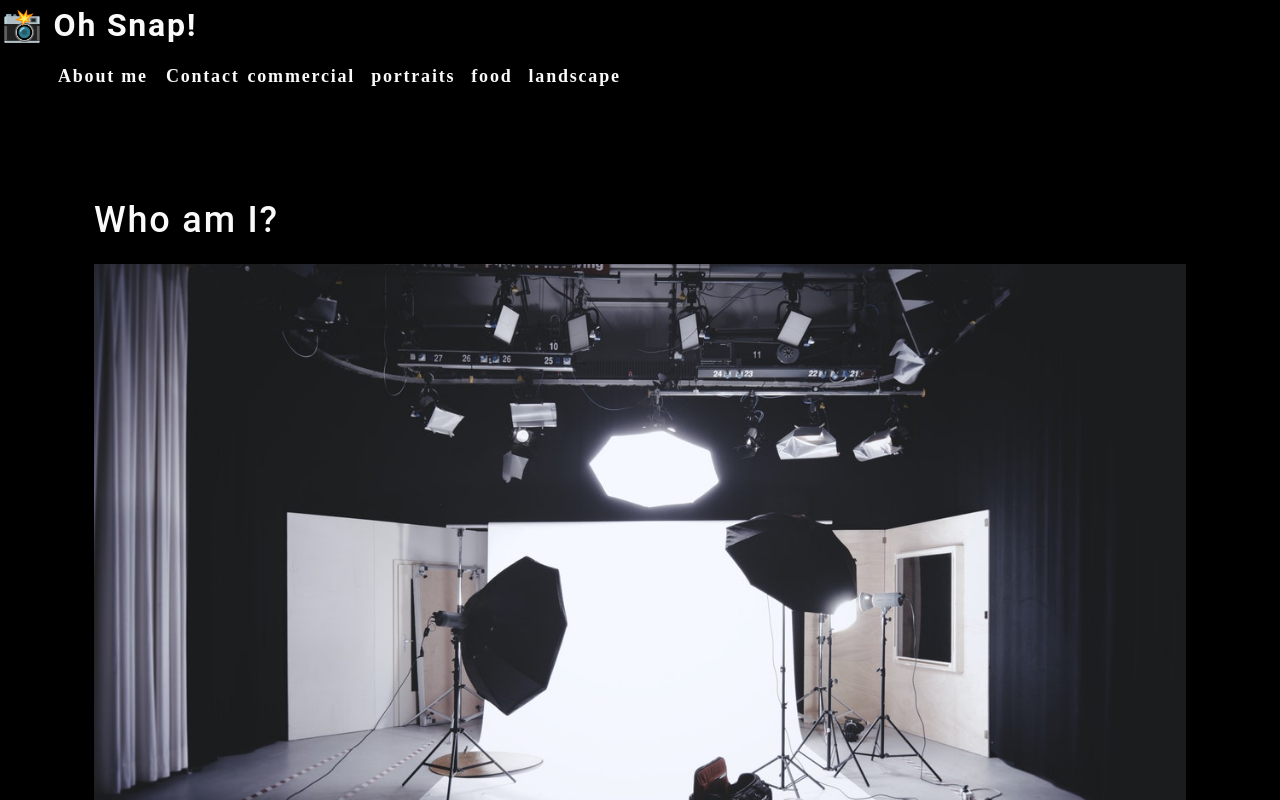
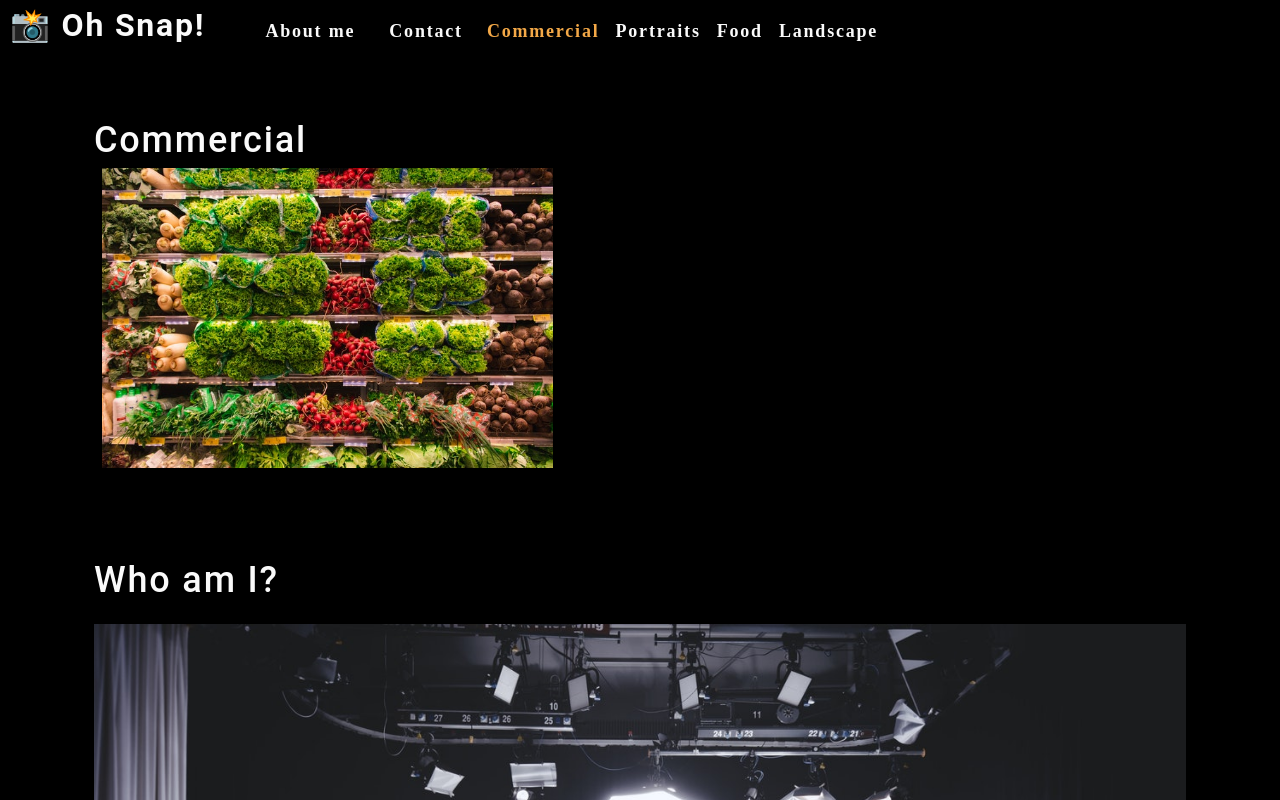
Before and after one commit to quasse/photo-port, a React (Create React App) app: page / in a window 1280 px wide. Shown: the top 800 px of the page. Built offline with nearby package versions, Linux system fonts and the light colour scheme.

Commit message:
Initial gallery components

```diff
--- a/src/App.js
+++ b/src/App.js
@@ -1,12 +1,35 @@
 import "./App.css";
+import React, { useState } from "react";
 import About from "./components/About";
 import Nav from "./components/Nav";
+import Gallery from "./components/Gallery";
 
 function App() {
+  const [categories] = useState([
+    {
+      name: "commercial",
+      description:
+        "Photos of grocery stores, food trucks, and other commercial projects",
+    },
+    { name: "portraits", description: "Portraits of people in my life" },
+    { name: "food", description: "Delicious delicacies" },
+    {
+      name: "landscape",
+      description: "Fields, farmhouses, waterfalls, and the beauty of nature",
+    },
+  ]);
+
+  const [currentCategory, setCurrentCategory] = useState(categories[0]);
+
   return (
     <div>
-      <Nav></Nav>
+      <Nav
+        categories={categories}
+        setCurrentCategory={setCurrentCategory}
+        currentCategory={currentCategory}
+      ></Nav>
       <main>
+        <Gallery></Gallery>
         <About></About>
       </main>
     </div>
--- /dev/null
+++ b/src/components/Gallery/index.js
@@ -0,0 +1,24 @@
+import React from "react";
+import { capitalizeFirstLetter } from "../../utils/helpers";
+import photo from "../../assets/small/commercial/0.jpg";
+
+function Gallery(props) {
+  const currentCategory = {
+    name: "commercial",
+    description:
+      "Photos of grocery stores, food trucks, and other commercial projects",
+  };
+  return (
+    <section>
+      <h1>{capitalizeFirstLetter(currentCategory.name)}</h1>
+      <div className="flex-row">
+        <img
+          src={photo}
+          alt="commercial exmple"
+          className="img-thumbnail mx-1"
+        />
+      </div>
+    </section>
+  );
+}
+export default Gallery;
--- a/src/components/Nav/index.js
+++ b/src/components/Nav/index.js
@@ -1,26 +1,11 @@
 import React from "react";
+import { capitalizeFirstLetter } from "../../utils/helpers";
 
-function Nav() {
-  const categories = [
-    {
-      name: "commercial",
-      description:
-        "Photos of grocery stores, food trucks, and other commercial projects",
-    },
-    { name: "portraits", description: "Portraits of people in my life" },
-    { name: "food", description: "Delicious delicacies" },
-    {
-      name: "landscape",
-      description: "Fields, farmhouses, waterfalls, and the beauty of nature",
-    },
-  ];
-
-  function categorySelected(name) {
-    console.log(`${name} clicked`);
-  }
+function Nav(props) {
+  const { categories = [], setCurrentCategory, currentCategory } = props;
 
   return (
-    <header>
+    <header className="flex-row px-1">
       <h2>
         <a data-testid="link" href="/">
           <span role="img" aria-label="camera">
@@ -37,13 +22,22 @@
               About me
             </a>
           </li>
-          <li>
+          <li className="mx-2">
             <span>Contact</span>
           </li>
           {categories.map((category) => (
-            <li className="mx-1" key={category.name}>
-              <span onClick={() => categorySelected(category.name)}>
-                {category.name}
+            <li
+              className={`mx-1 ${
+                currentCategory.name === category.name && "navActive"
+              }`}
+              key={category.name}
+            >
+              <span
+                onClick={() => {
+                  setCurrentCategory(category);
+                }}
+              >
+                {capitalizeFirstLetter(category.name)}
               </span>
             </li>
           ))}
```
